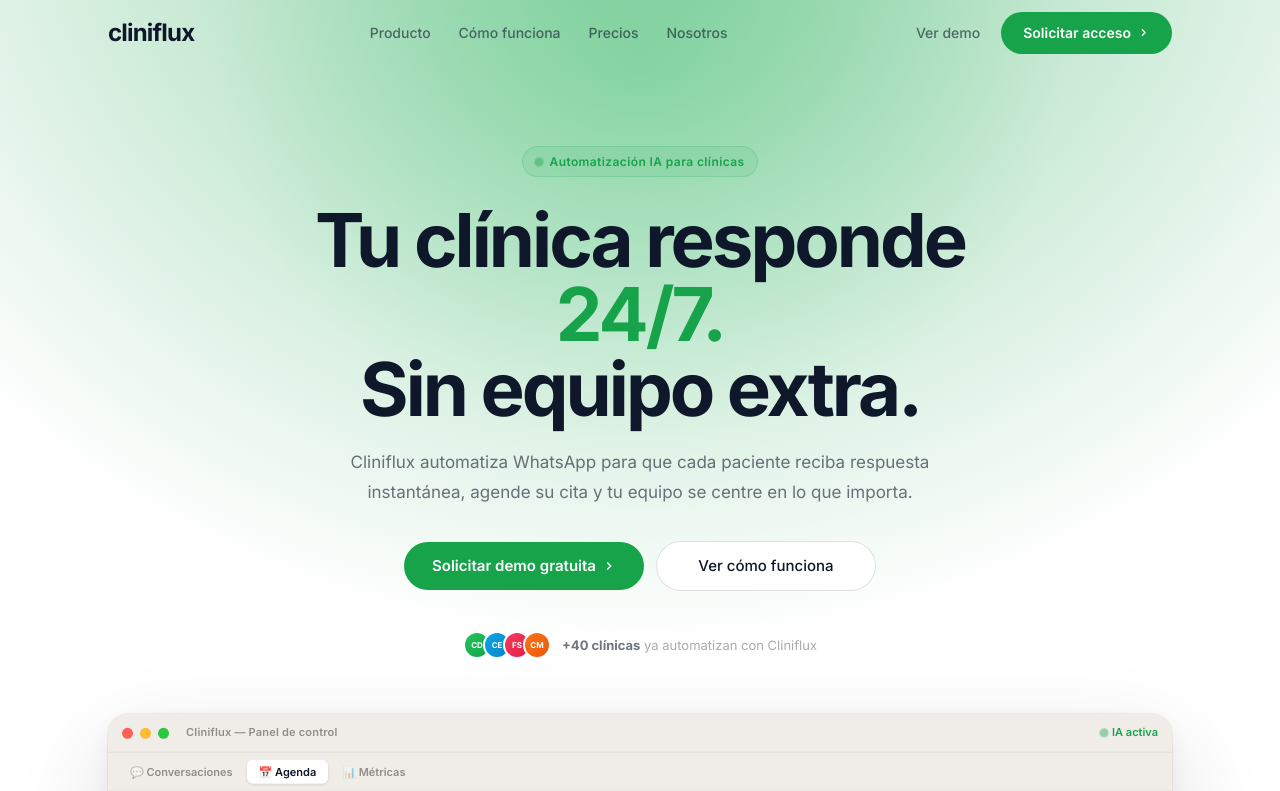
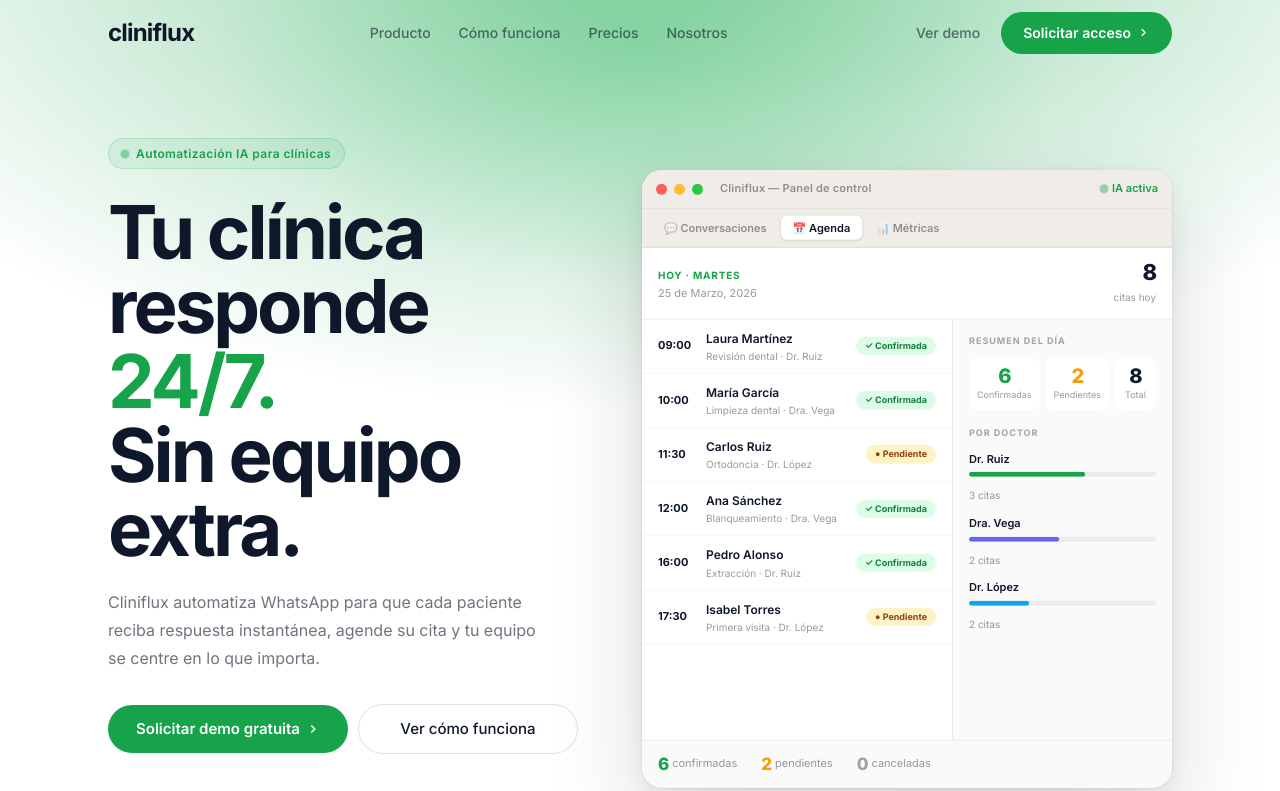
Before and after one commit to mehdibelckadi-dev/cliniflux, a website: page public/landing.html in a window 1280 px wide. Shown: the top 791 px of the page. Drawn offline with Linux system fonts and the light colour scheme.

Commit message:
feat(hero): texto izquierda, dashboard derecha (2-col grid)

```diff
--- a/public/landing.html
+++ b/public/landing.html
@@ -59,18 +59,18 @@
     .btn-secondary:hover{background:var(--bg2);box-shadow:var(--shadow-sm);transform:translateY(-1px)}
 
     /* HERO */
-    .hero{position:relative;padding:calc(66px + 80px) 0 72px;overflow:hidden}
+    .hero{position:relative;min-height:100vh;display:flex;align-items:center;padding-top:66px;overflow:hidden}
     .hero::before{content:'';position:absolute;inset:0;background:radial-gradient(ellipse 100% 80% at 50% -10%,rgba(22,163,74,0.50) 0%,rgba(22,163,74,0.18) 45%,transparent 70%),radial-gradient(ellipse 55% 45% at 50% 5%,rgba(34,197,94,0.25) 0%,transparent 60%);pointer-events:none;z-index:0}
-    .hero-inner{position:relative;z-index:2;width:100%;max-width:var(--cmax);margin:0 auto;padding:0 var(--px);display:flex;flex-direction:column;align-items:center;gap:56px}
-    .hero-body{text-align:center;display:flex;flex-direction:column;align-items:center;max-width:780px}
+    .hero-inner{position:relative;z-index:2;width:100%;max-width:var(--cmax);margin:0 auto;padding:72px var(--px);display:grid;grid-template-columns:1fr 1.45fr;align-items:center;gap:64px;min-height:calc(100vh - 66px)}
+    .hero-body{text-align:left;display:flex;flex-direction:column;align-items:flex-start;max-width:540px}
     .hero-badge{display:inline-flex;align-items:center;gap:8px;font-size:12px;font-weight:600;color:var(--green);letter-spacing:.4px;background:var(--green-dim);border:1px solid rgba(22,163,74,0.18);padding:5px 13px;border-radius:100px;margin-bottom:26px}
     .badge-dot{width:6px;height:6px;background:var(--green);border-radius:50%;animation:pulse 2s ease infinite}
     @keyframes pulse{0%,100%{opacity:1;transform:scale(1)}50%{opacity:.4;transform:scale(1.5)}}
     .hero h1{font-size:clamp(44px,5.8vw,82px);font-weight:700;line-height:1.0;letter-spacing:-3px;margin-bottom:22px;color:var(--text)}
     .hero h1 .g{color:var(--green)}
-    .hero-desc{font-size:17px;color:var(--text2);line-height:1.75;max-width:580px;margin-bottom:34px;text-align:center}
-    .hero-ctas{display:flex;align-items:center;justify-content:center;gap:12px;margin-bottom:40px}
-    .hero-proof{display:flex;align-items:center;justify-content:center;gap:11px}
+    .hero-desc{font-size:16px;color:var(--text2);line-height:1.75;max-width:440px;margin-bottom:32px}
+    .hero-ctas{display:flex;align-items:center;gap:10px;margin-bottom:40px}
+    .hero-proof{display:flex;align-items:center;gap:11px}
     .avatars{display:flex}
     .av{width:28px;height:28px;border-radius:50%;border:2px solid #fff;margin-left:-8px;display:flex;align-items:center;justify-content:center;font-size:8px;font-weight:700;color:#fff}
     .av:first-child{margin-left:0}
@@ -499,7 +499,7 @@
   <div class="hero-inner">
     <div class="hero-body">
       <div class="hero-badge"><span class="badge-dot"></span>Automatización IA para clínicas</div>
-      <h1>Tu clínica responde <span class="g">24/7.</span><br>Sin equipo extra.</h1>
+      <h1>Tu clínica<br>responde <span class="g">24/7.</span><br>Sin equipo extra.</h1>
       <p class="hero-desc">Cliniflux automatiza WhatsApp para que cada paciente reciba respuesta instantánea, agende su cita y tu equipo se centre en lo que importa.</p>
       <div class="hero-ctas">
         <a href="#precios" class="btn-primary" style="font-size:15px;padding:12px 28px;border-radius:40px">Solicitar demo gratuita <svg width="14" height="14" viewBox="0 0 24 24" fill="none" stroke="currentColor" stroke-width="2.5"><path d="m9 18 6-6-6-6"/></svg></a>
```
